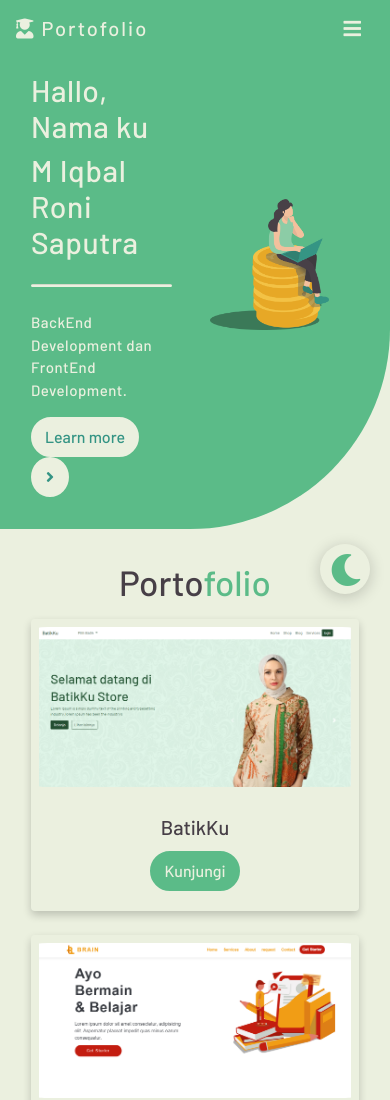
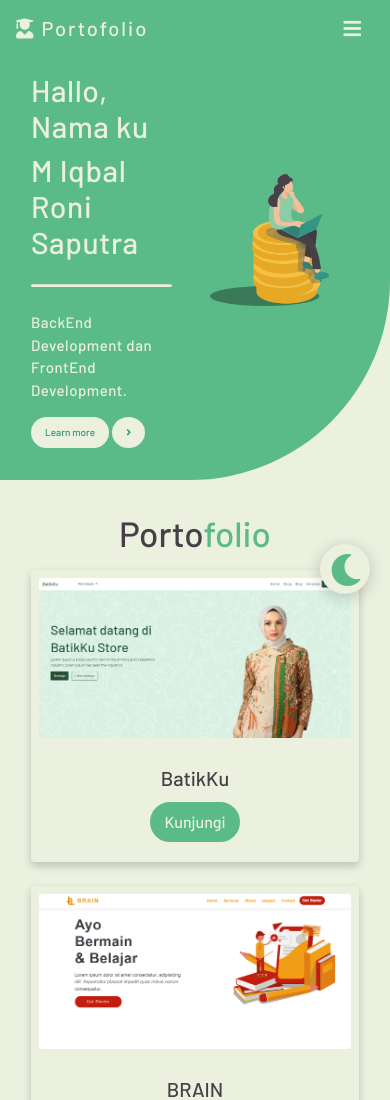
Before and after one commit to iqbalroni/portofolio.github.io, a plain HTML site: page index.html in a window 390 px wide. Shown: the top 1100 px of the page. Drawn offline with nearby package versions, Linux system fonts and the light colour scheme.

Commit message:
Mengubah ukuran tombol di banner

```diff
--- a/css/respontsive.css
+++ b/css/respontsive.css
@@ -19,7 +19,15 @@
 
     .banner .jumbotron .text {
         margin-top: 40px;
+    }
 
+    .banner .jumbotron .btn {
+        font-size: 10px;
+    }
+
+    .banner .jumbotron .text .btn i {
+        width: 5px;
+        height: 5px;
     }
 
     .banner .jumbotron .lead,
```
